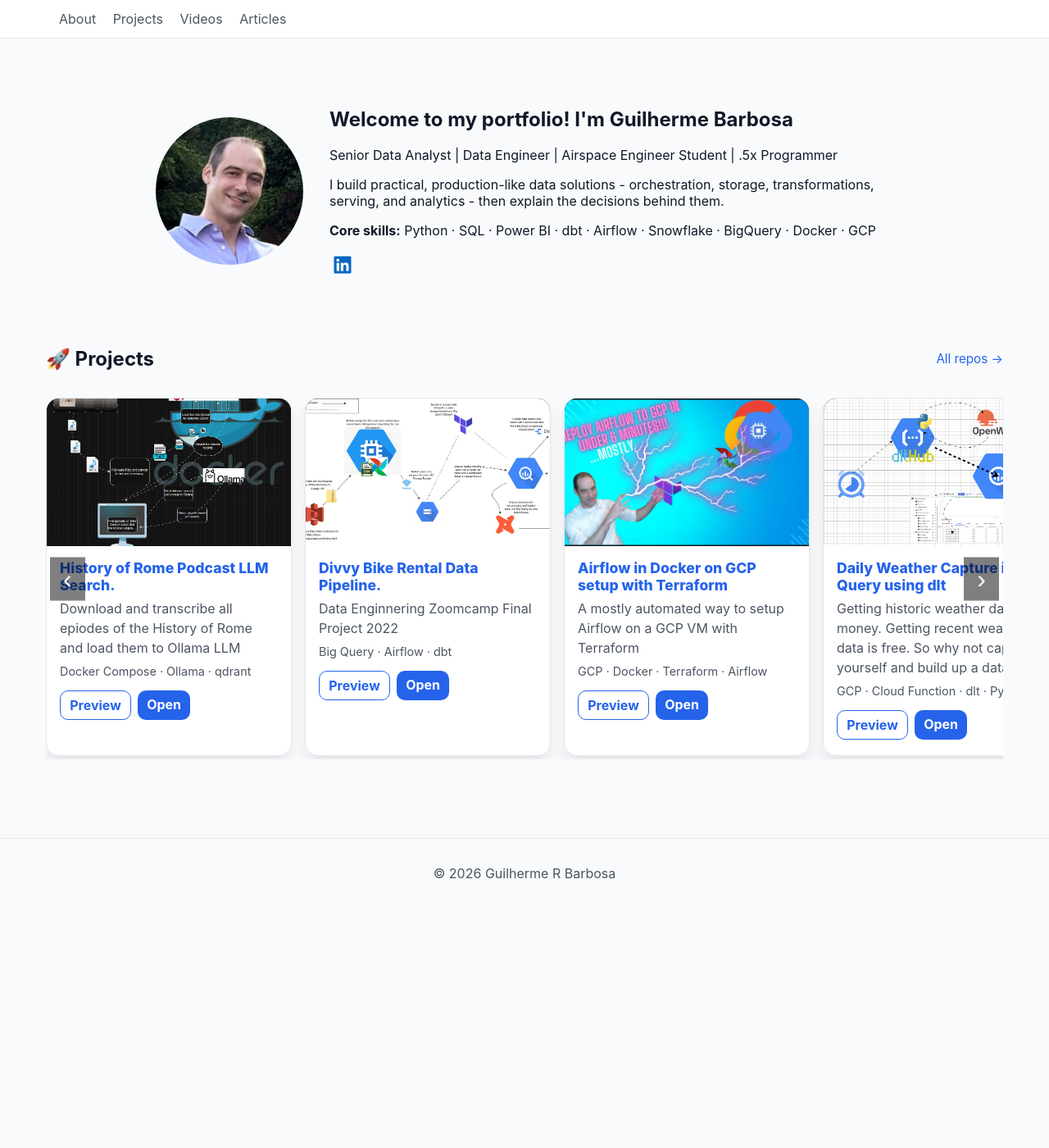
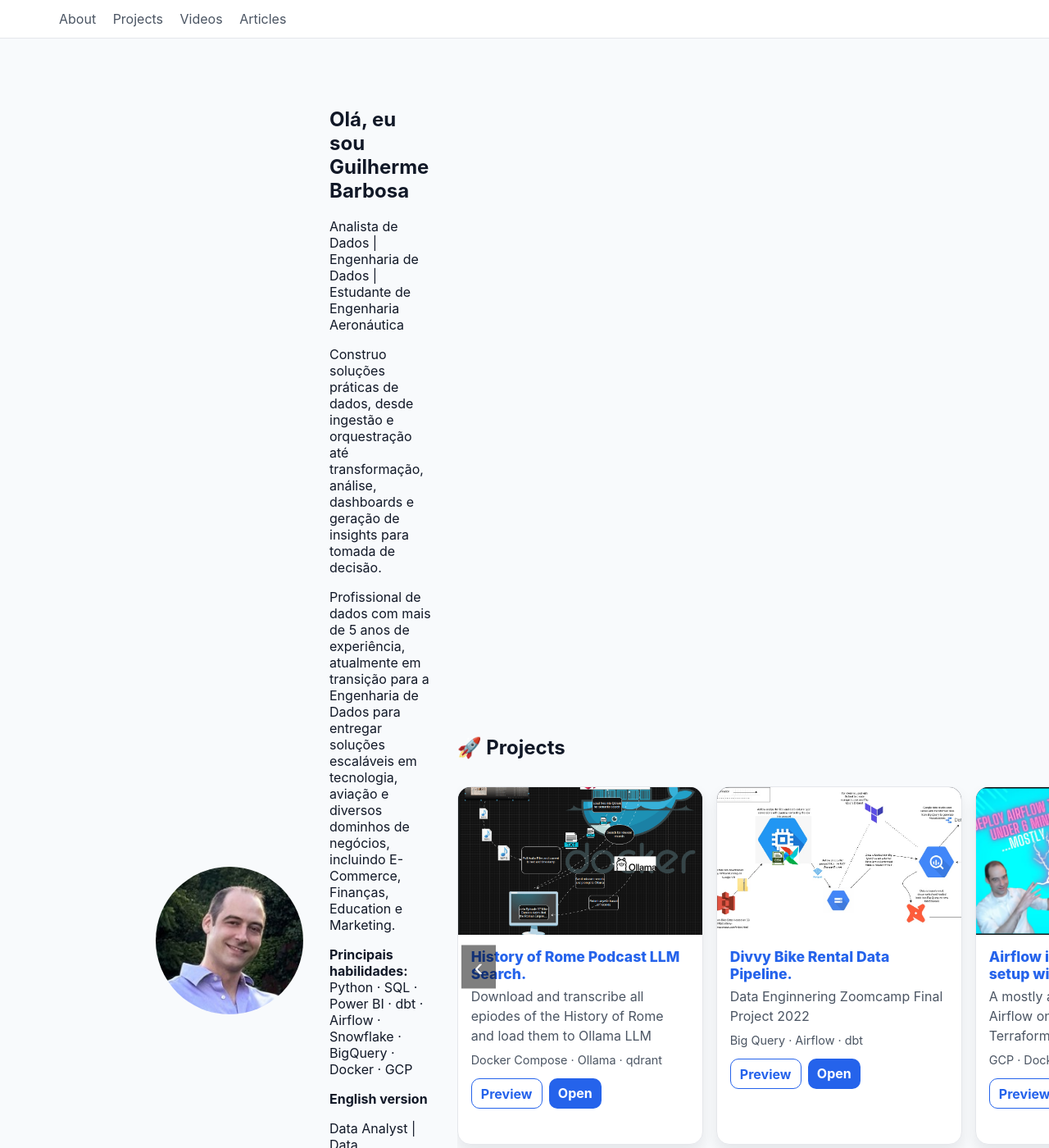
Before and after one commit to grbarbosa3/grbarbosa3.github.io, a Jekyll site: the page built from index.md, in a window 1280 px wide and 1400 px high. Shown: the whole window at 82% size. Built offline with Jekyll 4.4.1, drawn with Linux system fonts in a browser that asks for light colours; some of the changed text lies outside the part shown.

Commit message:
Update index.md

```diff
--- a/index.md
+++ b/index.md
@@ -26,20 +26,44 @@ title: "Home"
          alt="Michael Shoemaker"
          class="profile-pic">
 
-    <div class="about-text">
-      <h1>Welcome to my portfolio! I'm Guilherme Barbosa</h1>
-      <p>Senior Data Analyst | Data Engineer | Airspace Engineer Student | .5x Programmer</p>
-      <p>I build practical, production-like data solutions - orchestration, storage, transformations, serving, and analytics - then explain the decisions behind them.</p>
-      <p><strong>Core skills:</strong> Python · SQL · Power BI · dbt · Airflow · Snowflake · BigQuery · Docker · GCP</p>
+<div class="about-text">
+  <h1>Olá, eu sou Guilherme Barbosa</h1>
 
-      <p class="social-links">
-        <a href="https://www.linkedin.com/in/guilhermerbarbosa" target="_blank" aria-label="LinkedIn">
-          <i class="fa-brands fa-linkedin"></i>
-        </a>
-      </p>
-    </div>
+  <p class="headline">
+    Analista de Dados | Engenharia de Dados | Estudante de Engenharia Aeronáutica
+  </p>
+
+  <p>
+    Construo soluções práticas de dados, desde ingestão e orquestração até transformação,
+    análise, dashboards e geração de insights para tomada de decisão.
+  </p>
+
+  <p>
+    Profissional de dados com mais de 5 anos de experiência, atualmente em transição para a Engenharia de Dados para entregar soluções escaláveis em tecnologia, aviação e diversos dominhos de       negócios, incluindo E-Commerce, Finanças, Education e Marketing.
+  </p>
+
+  <p><strong>Principais habilidades:</strong> Python · SQL · Power BI · dbt · Airflow · Snowflake · BigQuery · Docker · GCP</p>
+
+  <div class="english-version">
+    <p><strong>English version</strong></p>
+    <p>
+      Data Analyst | Data Engineering | Aerospace Engineering Student
+    </p>
+    <p>
+      I build practical, production-oriented data solutions, from ingestion and orchestration
+      to transformations, analytics, dashboards, and business insights.
+    </p>
+    <p>
+      Data professional with 5+ years of experience, currently transitioning into Data Engineering to deliver scalable solutions across tech, aviation, and diverse business domains including E-        Commerce, Finance, Education and Marketing.
+    </p>
   </div>
-</section>
+
+  <p class="social-links">
+    <a href="https://www.linkedin.com/in/guilhermerbarbosa" target="_blank" aria-label="LinkedIn">
+      <i class="fa-brands fa-linkedin"></i>
+    </a>
+  </p>
+</div>
 
 <!-- ===================== Projects ===================== -->
 <section id="projects" class="section">
```
